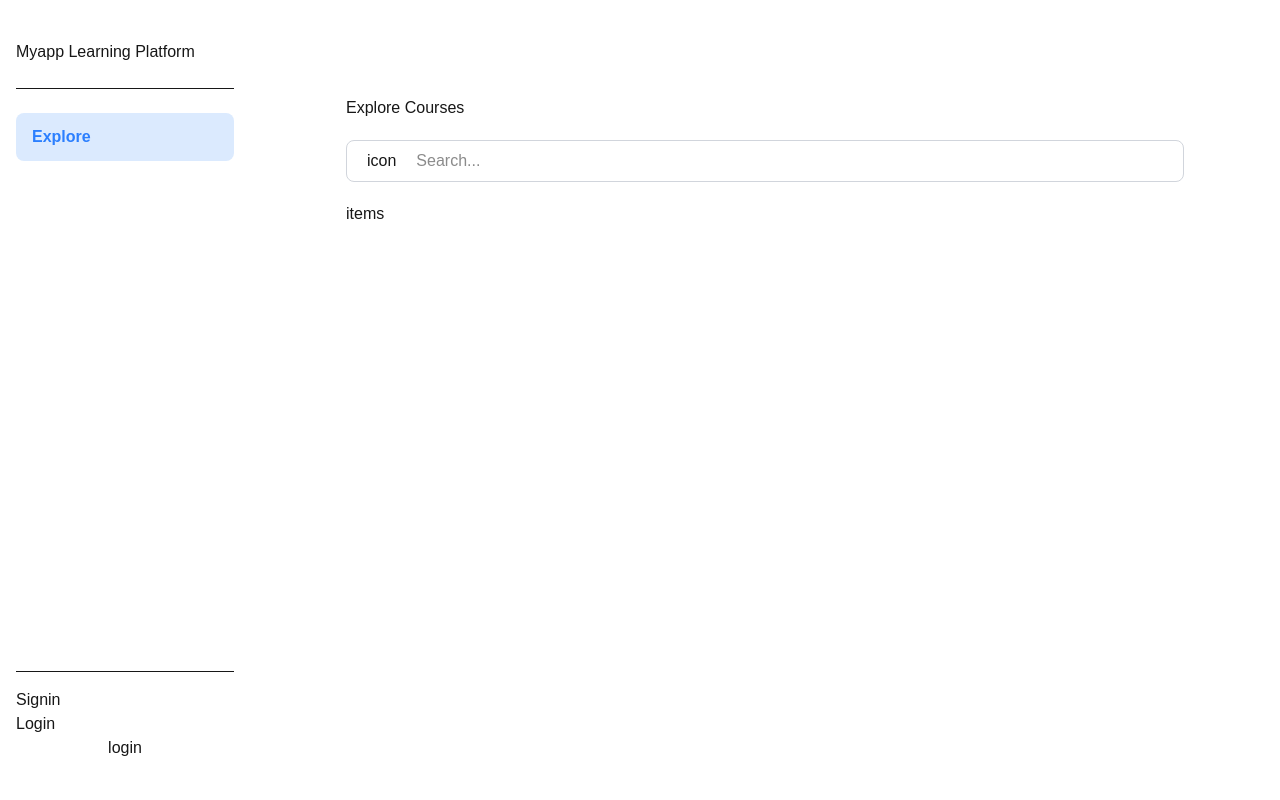
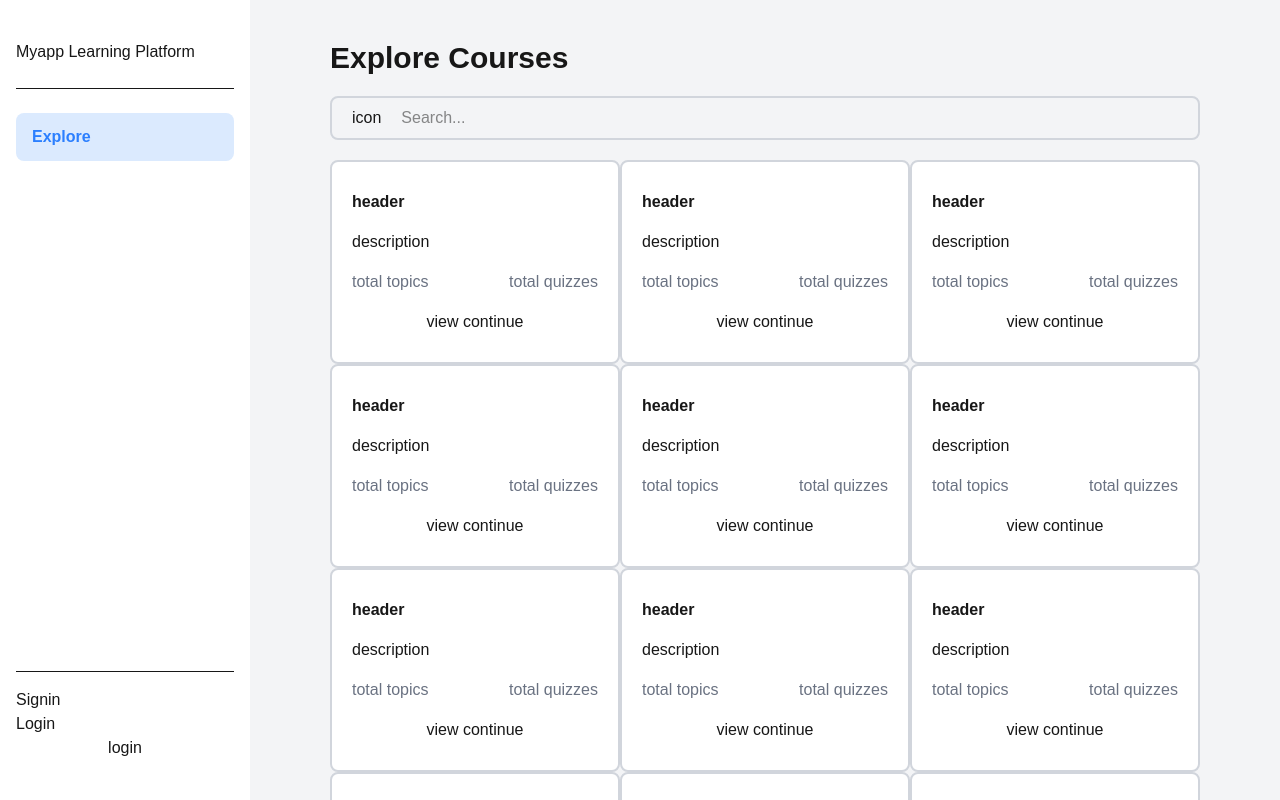
Before and after one commit to peth02/LearnningBuddy_frontend, a Next.js app: page /home in a window 1280 px wide. Shown: the top 800 px of the page. Built offline with nearby package versions, Linux system fonts and the light colour scheme; no server answers.

Commit message:
implement searchbar, coursescard components in home page

```diff
--- a/app/(Home)/home/page.tsx
+++ b/app/(Home)/home/page.tsx
@@ -1,19 +1,37 @@
-"use client"
+"use client";
+import CoursesCard from "@/components/CoursesCard";
 import { SearchBar } from "@/components/Searchbar";
 import { useState } from "react";
 
 export default function Home() {
   const [search, setSearch] = useState<string>("");
 
-  const handleSearch = (e:React.ChangeEvent<HTMLInputElement>) => {
+  const handleSearch = (e: React.ChangeEvent<HTMLInputElement>) => {
     setSearch(e.target.value);
-    console.log(search)
-  }
+    console.log(search);
+  };
   return (
-    <div className="flex min-h-screen flex-col gap-5 p-24">
-      <h1>Explore Courses</h1>
-      <SearchBar search={search} handleSearch={handleSearch} setSearch={setSearch}/>
-      <div>items</div>
+    <div className="flex flex-col min-h-screen gap-5 py-10 px-20 bg-gray-100">
+      <h3 className="text-3xl font-bold">Explore Courses</h3>
+      <SearchBar
+        search={search}
+        handleSearch={handleSearch}
+        setSearch={setSearch}
+      />
+      <div className="grid grid-cols-3 grid-flow-2">
+        <CoursesCard creator={1}/>
+        <CoursesCard creator={1}/>
+        <CoursesCard creator={1}/>
+        <CoursesCard creator={1}/>
+        <CoursesCard creator={1}/>
+        <CoursesCard creator={1}/>
+        <CoursesCard creator={1}/>
+        <CoursesCard creator={1}/>
+        <CoursesCard creator={1}/>
+        <CoursesCard creator={1}/>
+        <CoursesCard creator={1}/>
+        <CoursesCard creator={1}/>
+      </div>
     </div>
   );
 }
--- /dev/null
+++ b/components/CoursesCard.tsx
@@ -0,0 +1,13 @@
+export default function CoursesCard(props:any) {
+    return(
+        <div className="flex flex-col max-w-[300px] py-7 px-5 gap-4 bg-white rounded-lg border-2 border-gray-300">
+            <h4 className="text-l font-bold">header</h4>
+            <p>description</p>
+            <div className="flex justify-between text-gray-500">
+                <div>total topics</div>
+                <div>total quizzes</div>
+            </div>
+            <button className="">view continue</button>
+        </div>
+    );
+}
--- a/components/Searchbar.tsx
+++ b/components/Searchbar.tsx
@@ -1,6 +1,6 @@
-export function SearchBar(props:any) {
-    return(
-    <div className="flex border border-gray-300 rounded-lg px-5 w-full gap-5">
+export function SearchBar(props: any) {
+  return (
+    <div className="flex border-2 border-gray-300 rounded-lg px-5 w-full gap-5">
       <div className="py-2">icon</div>
       <input
         type="text"
@@ -9,13 +9,18 @@ export function SearchBar(props:any) {
         value={props.search}
         onChange={props.handleSearch}
       />
-        {
-          props.search ? (
-            <div className="py-2" onClick={()=>{props.setSearch("")}}>delete</div>
+      {props.search ? (
+        <div
+          className="py-2 text-red-500 underline cursor-pointer"
+          onClick={() => {
+            props.setSearch("");
+          }}
+        >
+          delete
+        </div>
       ) : (
         <></>
-          )
-        }
+      )}
     </div>
   );
 }
```
Lines whose indentation alone changed are shown as unchanged.
